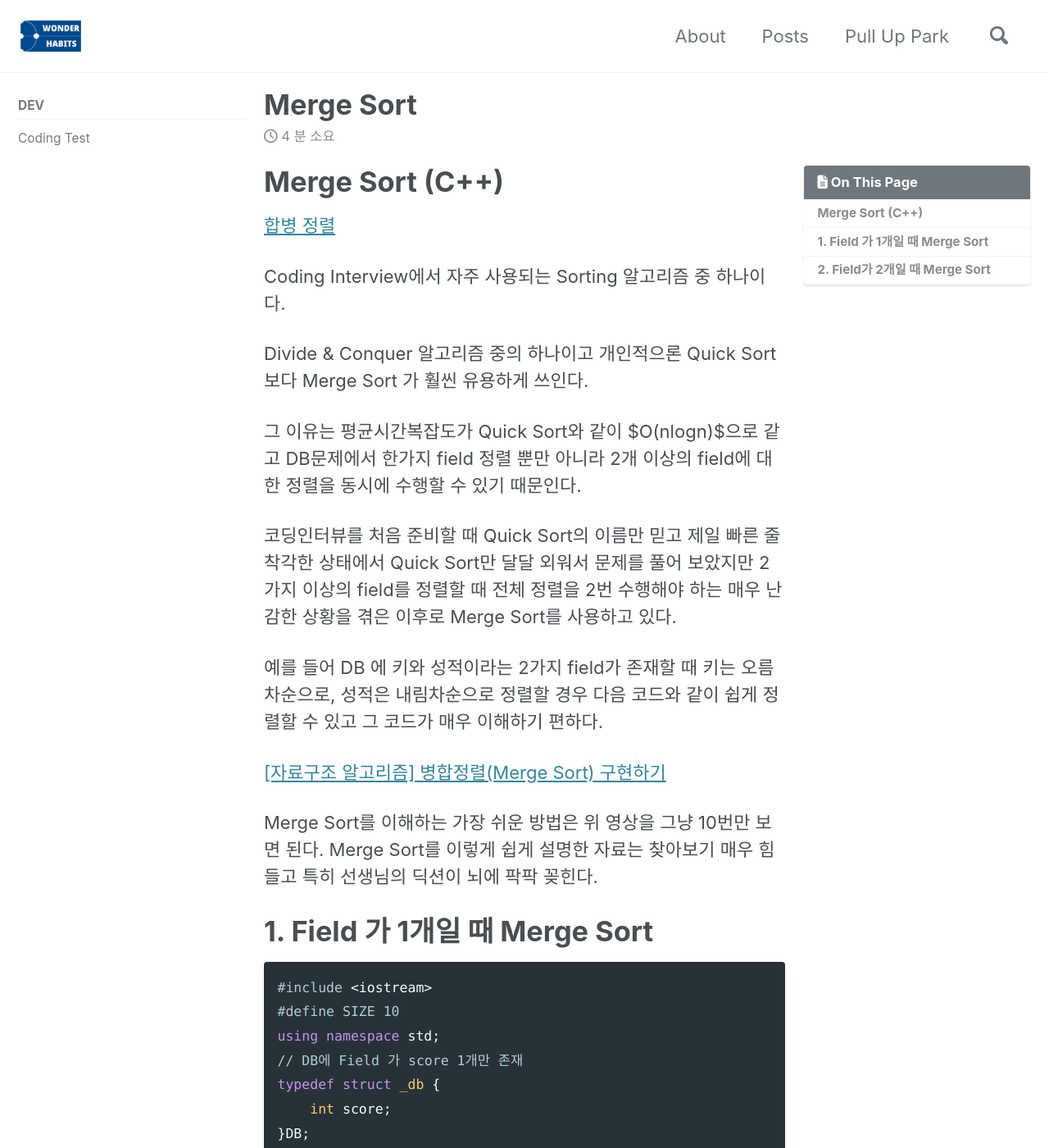
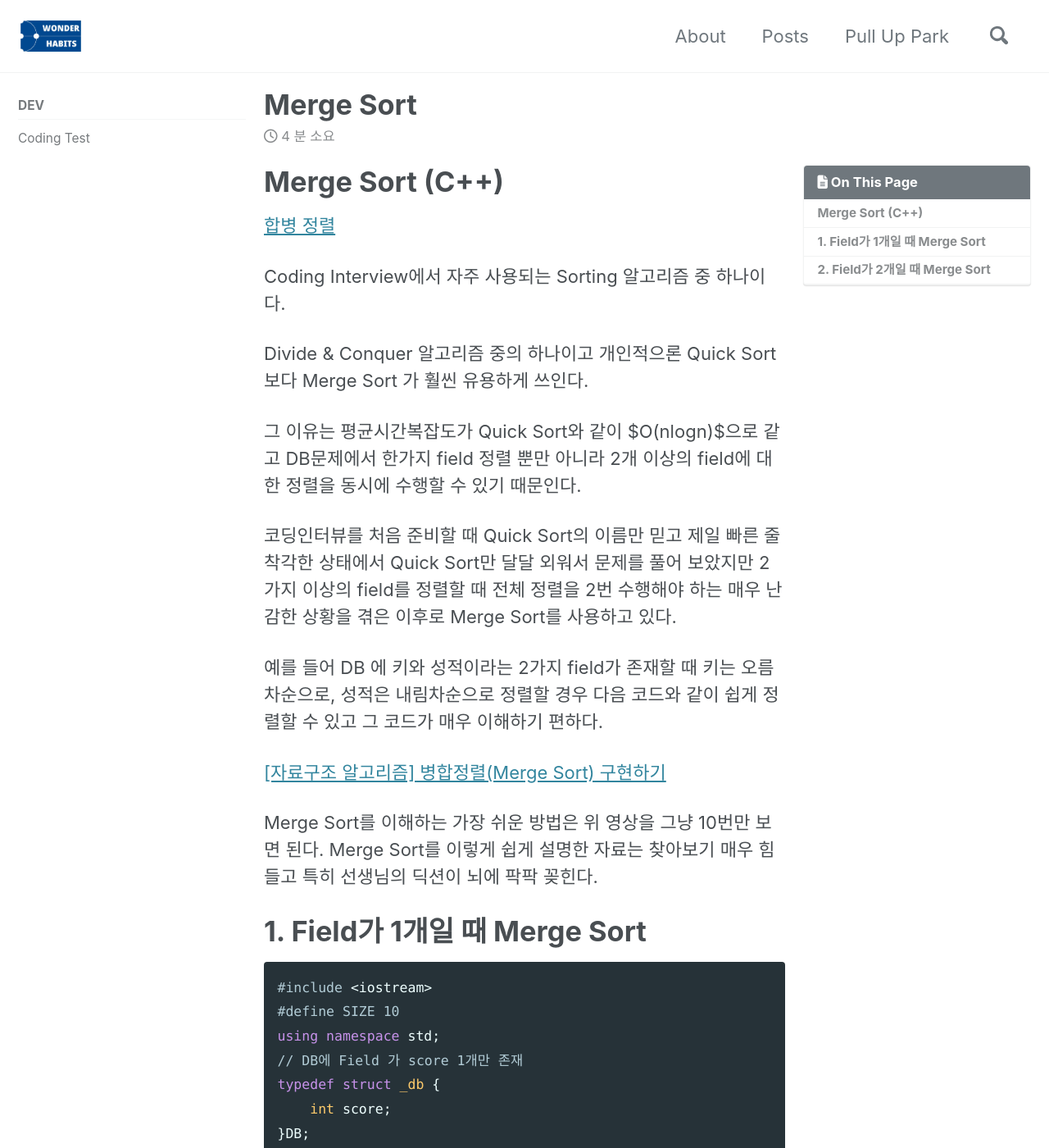
Before and after one commit to WonderHabits/wonderhabits.github.io, a Jekyll site: the page built from _posts/2020-03-31-dev-coding_interview_mergeSort.md, in a window 1280 px wide and 1400 px high. Shown: the whole window at 82% size. Built offline with Jekyll 4.4.1, drawn with Linux system fonts in a browser that asks for light colours; cached includes are drawn as plain includes; nearby versions of some CDN libraries; comment, search, counter and statistics services are not loaded.

````diff
--- a/_posts/2020-03-31-dev-coding_interview_mergeSort.md
+++ b/_posts/2020-03-31-dev-coding_interview_mergeSort.md
@@ -29,7 +29,7 @@ last_modified_at: 2021-02-15
 
  Merge Sort를 이해하는 가장 쉬운 방법은 위 영상을 그냥 10번만 보면 된다. Merge Sort를 이렇게 쉽게 설명한 자료는 찾아보기 매우 힘들고 특히 선생님의 딕션이 뇌에 팍팍 꽂힌다.
 
-# 1. Field 가 1개일 때 Merge Sort
+# 1. Field가 1개일 때 Merge Sort
 
 ```cpp
 #include <iostream>
````
